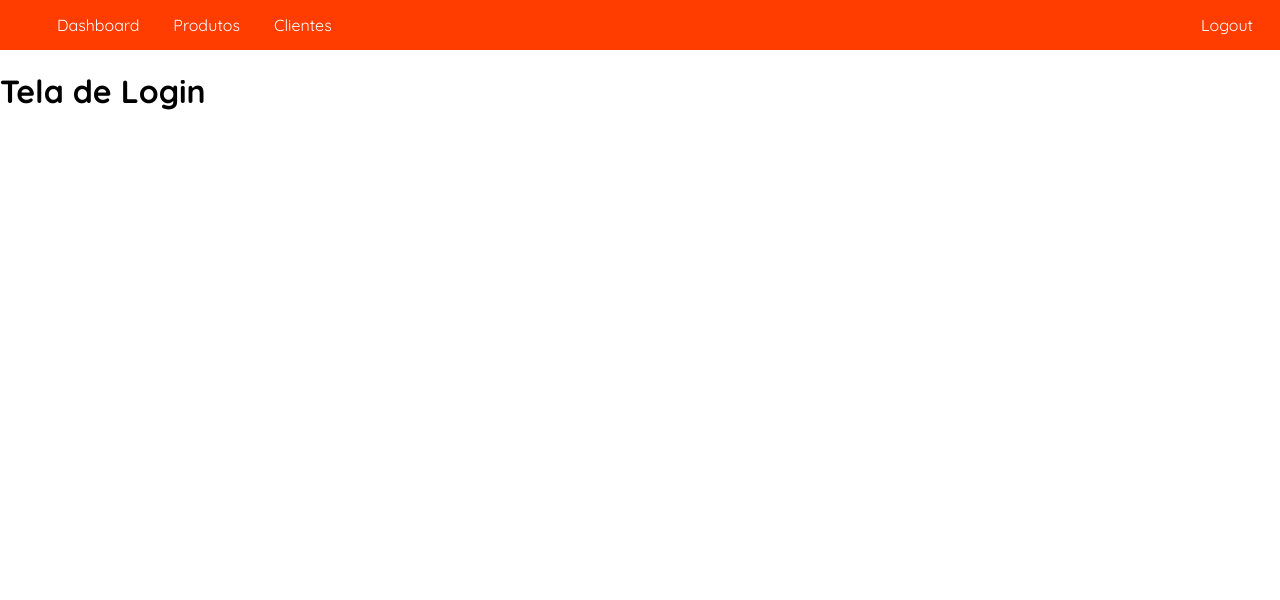
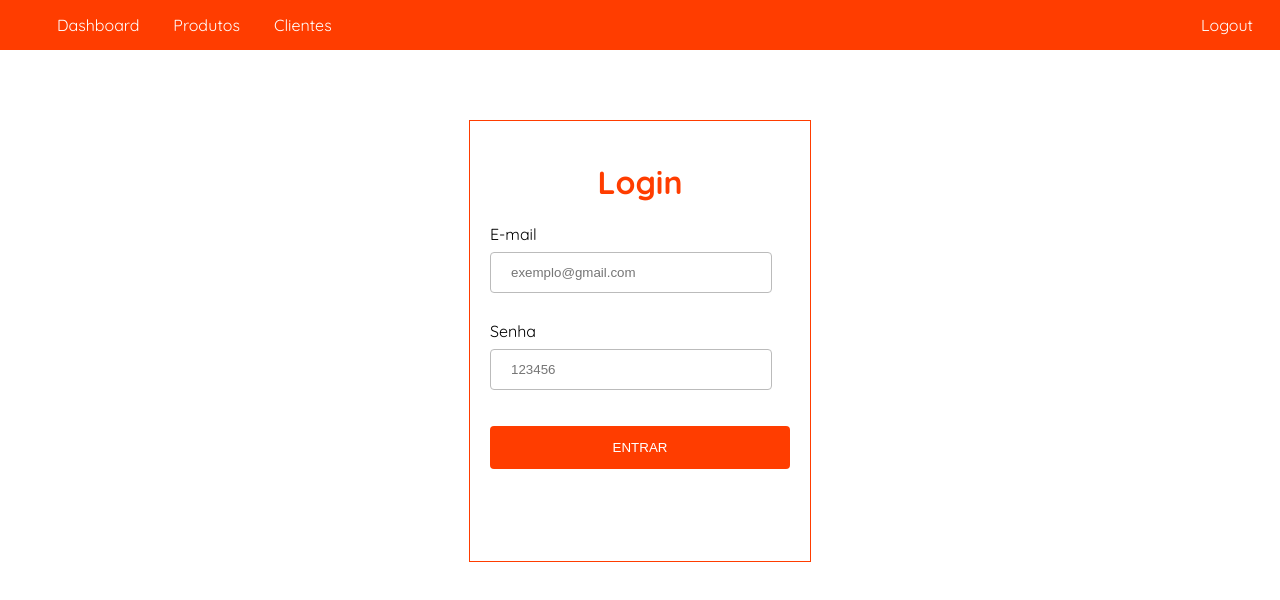
Before and after one commit to Patrick-Jabba/Vuejs-do-Zero-Weberson, a Vue app in the folder vue-basico/: page /login in a window 1280 px wide. Shown: the top 600 px of the page. Built offline with nearby package versions, Linux system fonts and the light colour scheme.

Commit message:
finalização do menu, modificação do login e inicializando componentes de botão e input

```diff
--- /dev/null
+++ b/vue-basico/src/components/button/CustomButton.vue
@@ -0,0 +1,33 @@
+<template>
+  <button @click="callback">{{ value }}</button>
+</template>
+
+<script>
+export default {
+  name: "CustomButton",
+  props: {
+    value: {
+      type: String,
+      require,
+    },
+    callback: { type: Function, default: () => {} },
+  },
+};
+</script>
+
+<style scoped>
+button {
+  width: 100%;
+  background-color: var(--primary-color);
+  color: #fff;
+  padding: 14px 20px;
+  margin: 8px 0;
+  border: none;
+  border-radius: 4px;
+  cursor: pointer;
+}
+
+button:hover {
+    background-color: var(--secondary-color);
+}
+</style>
--- /dev/null
+++ b/vue-basico/src/components/input/InputLogin.vue
@@ -0,0 +1,42 @@
+<template>
+  <div>
+    <label for="">{{ label }}</label
+    ><br />
+    <input :type="type" :placeholder="placeholder" />
+  </div>
+</template>
+
+<script>
+export default {
+  name: "InputLogin",
+  props: {
+    label: {
+      type: String,
+      require,
+    },
+    placeholder: {
+      type: String,
+      default: "",
+    },
+    type: {
+      type: String,
+      default: "text",
+    },
+  },
+  data() {
+    return {};
+  },
+};
+</script>
+
+<style scoped>
+input {
+  width: 80%;
+  padding: 12px 20px;
+  margin: 8px 0;
+  display: inline-block;
+  border: 1px solid #bbb;
+  outline: none;
+  border-radius: 4px;
+}
+</style>
--- a/vue-basico/src/components/menu/MainMenu.vue
+++ b/vue-basico/src/components/menu/MainMenu.vue
@@ -4,13 +4,13 @@
       <a @click="() => this.$router.push({path:'/'})">Dashboard</a>
     </li>
     <li>
-      <a to="/product-control">Produtos</a>
+      <a @click="() => this.$router.push({path:'/product-control'})">Produtos</a>
     </li>
     <li>
-      <a to="/client-control">Clientes</a>
+      <a @click="() => this.$router.push({path:'/client-control'})">Clientes</a>
     </li>
     <li>
-      <a to="/login">Logout</a>
+      <a @click="() => this.$router.push({path:'/login'})">Logout</a>
     </li>
   </ul>
 </template>
@@ -47,5 +47,7 @@ li a {
 
 li a:hover{
   background-color:var(--secondary-color);
+  cursor: pointer;
 }
+
 </style>
--- a/vue-basico/src/views/LoginEntry.vue
+++ b/vue-basico/src/views/LoginEntry.vue
@@ -1,16 +1,54 @@
 <template>
   <div class="box-login">
-    <h1>{{mensagem}}</h1>
+    <div class="logo">
+      <h1>{{ mensagem }}</h1>
+    </div>
+    <InputLogin label="E-mail" type="email" placeholder="exemplo@gmail.com">
+    </InputLogin>
+    <br />
+    <InputLogin label="Senha" type="password" placeholder="123456"> </InputLogin
+    ><br />
+    <CustomButton
+    value="ENTRAR"
+    :callback="() => disparar()"> </CustomButton>
   </div>
 </template>
 
 <script>
+import InputLogin from "@/components/input/InputLogin.vue";
+import CustomButton from "@/components/button/CustomButton.vue";
+
 export default {
-  name: 'LoginEntry',
-  data(){
+  name: "LoginEntry",
+  components: {
+    InputLogin,
+    CustomButton,
+  },
+  data() {
     return {
-      mensagem: 'Tela de Login',
-    }
-  }
+      mensagem: "Login",
+    };
+  },
+  methods: {
+    disparar() {
+      alert("Fui clicado!");
+    },
+  },
+};
+</script>
+
+<style scoped>
+.box-login {
+  width: 300px;
+  height: 400px;
+  margin: auto;
+  margin-top: 70px;
+  border: 1px solid var(--primary-color);
+  padding: 20px;
 }
-</script>
+
+.logo {
+  color: var(--primary-color);
+  text-align: center;
+}
+</style>
```
